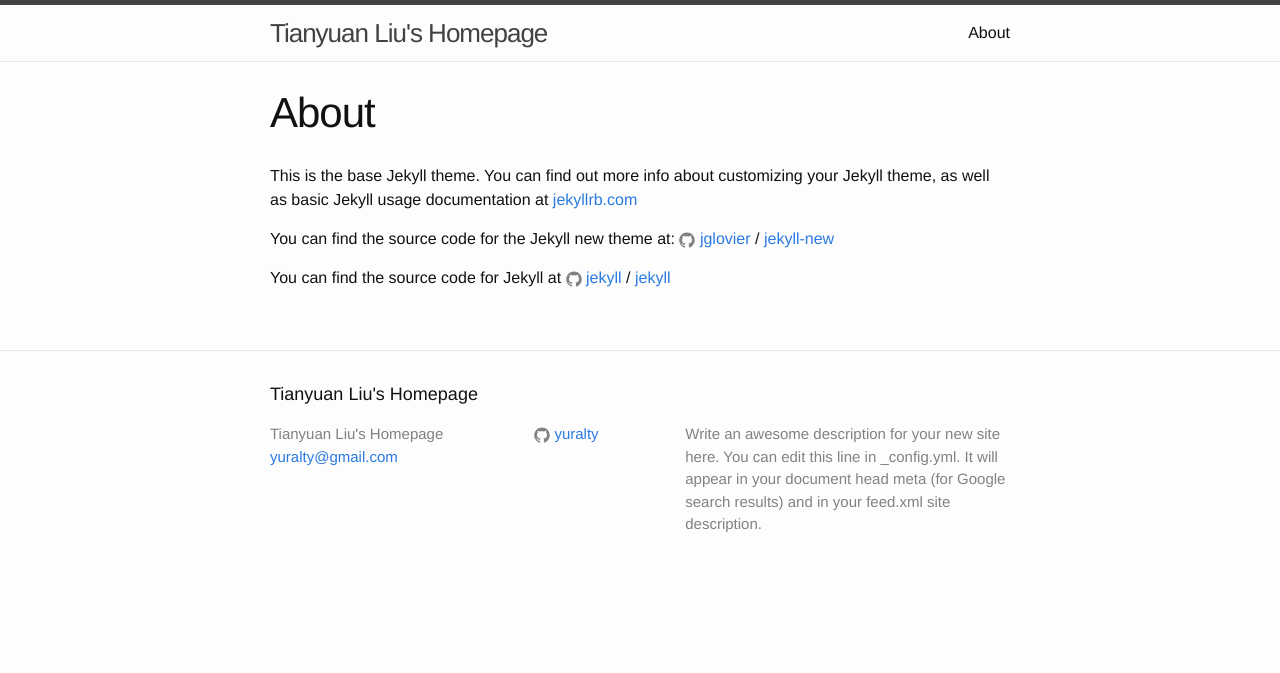
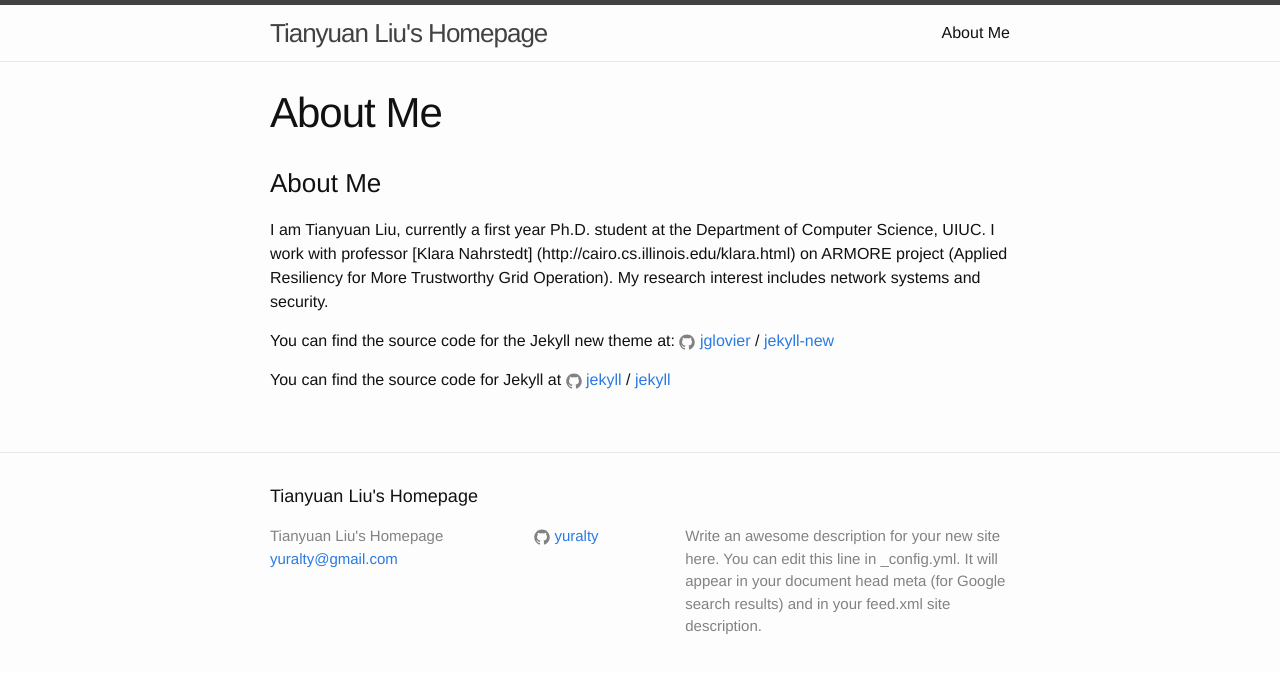
Before and after one commit to yuralty/yuralty.github.io, a Jekyll site: the page built from about.md, in a window 1280 px wide. Shown: the top 673 px of the page. Built offline with Jekyll 4.4.1, drawn with Linux system fonts in a browser that asks for light colours.

Commit message:
add about me

```diff
--- a/about.md
+++ b/about.md
@@ -1,10 +1,14 @@
 ---
 layout: page
-title: About
+title: About Me
 permalink: /about/
 ---
 
-This is the base Jekyll theme. You can find out more info about customizing your Jekyll theme, as well as basic Jekyll usage documentation at [jekyllrb.com](http://jekyllrb.com/)
+### About Me
+I am Tianyuan Liu, currently a first year Ph.D. student at the Department of
+Computer Science, UIUC. I work with professor [Klara Nahrstedt] (http://cairo.cs.illinois.edu/klara.html)
+on ARMORE project (Applied Resiliency for More Trustworthy Grid Operation). My
+research interest includes network systems and security.
 
 You can find the source code for the Jekyll new theme at:
 {% include icon-github.html username="jglovier" %} /
```
Also changed, not shown: 1 other file.
